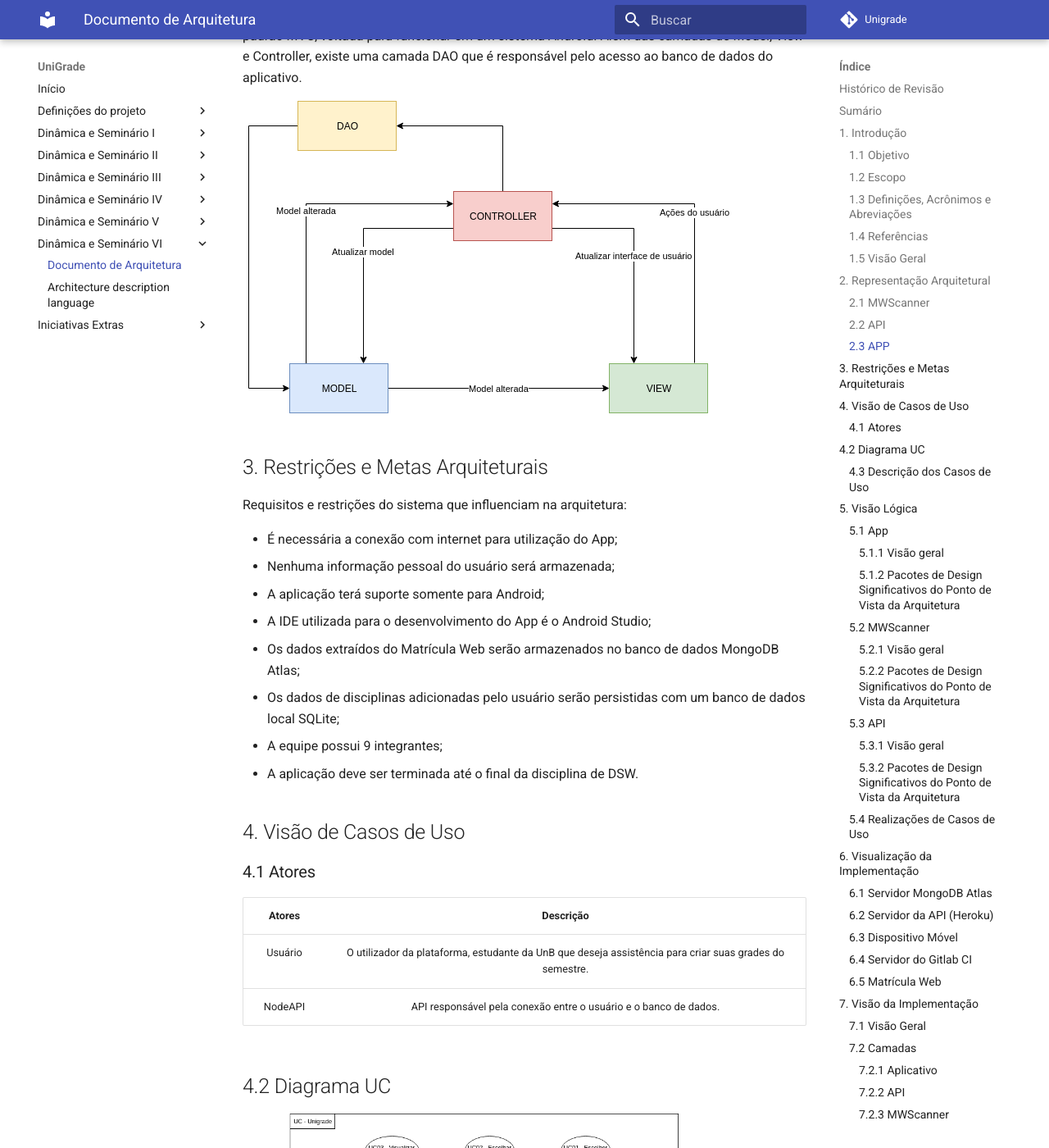
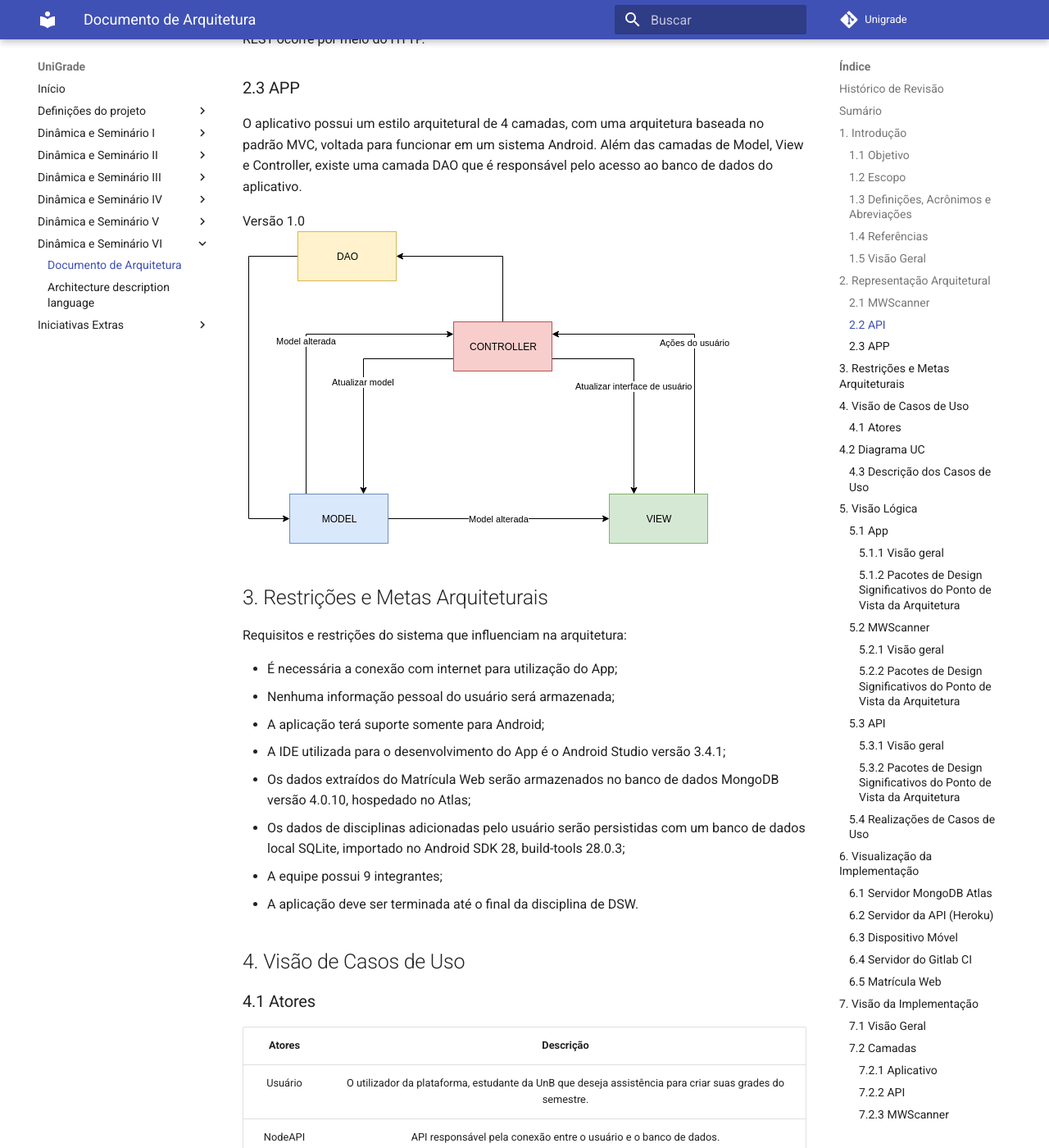
Before and after one commit to ads-unigrade-2019-1/Wiki, an MkDocs documentation site: the page built from docs/dinamica06/DAS.md, in a window 1280 px wide and 1400 px high, scrolled down 6257 px. Shown: the whole window at 82% size. Built offline with MkDocs 1.6.1 and Material for MkDocs 9.7.7, drawn with Linux system fonts in a browser that asks for light colours; some of the changed text lies outside the part shown.

Commit message:
Added versioning of DAS
Signed-off-by: DanMke <danmke@hotmail.com>

Co-authored-by: Guilherme Guy <guilhermeguy349@gmail.com>

```diff
--- a/docs/dinamica06/DAS.md
+++ b/docs/dinamica06/DAS.md
@@ -18,6 +18,7 @@
 | 16/06/2019 | 0.12 | Adição do tópico Tamanho e Desempenho | Ezequiel De Oliveira Dos Reis |
 | 18/06/2019 | 0.13 | Correção no tópico de Representação Arquitetural | Daniel Maike, Guilherme Guy |
 | 18/06/2019 | 0.14 | Correção no tópico de Visão de Implementação | Daniel Maike, Guilherme Guy |
+| 24/06/2019 | 1.0.0 | Adição das versões dos diagramas e dos programas utilizados no desenvolvimento | Daniel Maike, Guilherme Guy |
 
 ## Sumário
 
@@ -101,9 +102,9 @@
 
 As referências aplicáveis são:
 
-*<https://sce.uhcl.edu/helm/RationalUnifiedProcess/webtmpl/templates/a_and_d/rup_sad.htm#1.%20%20%20%20%20%20%20%20%20%20%20%20%20%20%20%20%20%20Introduction>
-*<https://www.cin.ufpe.br/~gta/rup-vc/extend.formal_resources/guidances/examples/resources/sadoc_v1.htm>
-*<https://www.cin.ufpe.br/~gta/rup-vc/core.informal_resources/guidances/examples/resources/ex_sad.htm>
+* <https://sce.uhcl.edu/helm/RationalUnifiedProcess/webtmpl/templates/a_and_d/rup_sad.htm#1.%20%20%20%20%20%20%20%20%20%20%20%20%20%20%20%20%20%20Introduction> <br>
+* <https://www.cin.ufpe.br/~gta/rup-vc/extend.formal_resources/guidances/examples/resources/sadoc_v1.htm> <br>
+* <https://www.cin.ufpe.br/~gta/rup-vc/core.informal_resources/guidances/examples/resources/ex_sad.htm> <br>
 
 ### 1.5 Visão Geral
 
@@ -128,6 +129,7 @@
 * API NodeJS, recupera os dados do banco de dados e os apresenta no APP por meio de requisições, além de recuperar os dados, é responsável pela montagem de grades horárias de acordo com as disciplinas adicionadas no App
 * App Android em Java, apresenta os dados capturados por meio de requisições na API e manda as disciplinas adicionadas para que as grades horárias sejam montadas e recuperadas por meio de outra requisição para serem apresentadas
 
+Versão 1.0 <br>
 ![diagramacontexto](img/diagramadecontexto.png)
 
 Cada frente possui sua própria arquitetura interna.
@@ -144,6 +146,7 @@
 
 O MWScanner funciona como um Cliente do Estilo Arquitetural Cliente-Servidor, através de requisições ele se comunica com o Servidor Matrícula Web para extrair o código HTML e filtrar os dados necessários.
 
+Versão 1.0 <br>
 ![clienteservidor](img/cliente-servidor.png)
 
 ### 2.2 API
@@ -155,6 +158,7 @@
 
 O aplicativo possui um estilo arquitetural de 4 camadas, com uma arquitetura baseada no padrão MVC, voltada para funcionar em um sistema Android. Além das camadas de Model, View e Controller, existe uma camada DAO que é responsável pelo acesso ao banco de dados do aplicativo.
 
+Versão 1.0 <br>
 ![mvc-dao](img/mvc-dao.png)
 
 ## 3. Restrições e Metas Arquiteturais
@@ -164,9 +168,9 @@
 * É necessária a conexão com internet para utilização do App;
 * Nenhuma informação pessoal do usuário será armazenada;
 * A aplicação terá suporte somente para Android;
-* A IDE utilizada para o desenvolvimento do App é o Android Studio;
-* Os dados extraídos do Matrícula Web serão armazenados no banco de dados MongoDB Atlas;
-* Os dados de disciplinas adicionadas pelo usuário serão persistidas com um banco de dados local SQLite;
+* A IDE utilizada para o desenvolvimento do App é o Android Studio versão 3.4.1;
+* Os dados extraídos do Matrícula Web serão armazenados no banco de dados MongoDB versão 4.0.10, hospedado no Atlas;
+* Os dados de disciplinas adicionadas pelo usuário serão persistidas com um banco de dados local SQLite, importado no Android SDK 28, build-tools 28.0.3;
 * A equipe possui 9 integrantes;
 * A aplicação deve ser terminada até o final da disciplina de DSW.
 
@@ -181,6 +185,7 @@
 
 ## 4.2 Diagrama UC
 
+Versão 1.0 <br>
 ![uc](img/casodeusogeral.png)
 
 ### 4.3 Descrição dos Casos de Uso
@@ -218,6 +223,7 @@
 
 #### 5.1.2 Pacotes de Design Significativos do Ponto de Vista da Arquitetura
 
+Versão 1.0 <br>
 ![apptypeh](img/typehierarchyapp.jpg)
 
 ### 5.2 MWScanner
@@ -233,6 +239,7 @@
 
 #### 5.2.2 Pacotes de Design Significativos do Ponto de Vista da Arquitetura
 
+Versão 1.0 <br>
 ![classesmwscanner](img/classesmwscanner.png)
 
 ### 5.3 API
@@ -250,18 +257,22 @@
 
 #### 5.3.2 Pacotes de Design Significativos do Ponto de Vista da Arquitetura
 
+Versão 1.0 <br>
 ![typehapi](img/typehierarchyapi.jpg)
 
+Versão 1.0 <br>
 ![classapi](img/apiclasses.jpg)
 
 ### 5.4 Realizações de Casos de Uso
 
+Versão 1.0 <br>
 ![realizacaouc](img/realizacaouc.png)
 
 ## 6. Visualização da Implementação
 
 O diagrama de implementação a seguir, representa os nós físicos do sistema e a maneira como eles se comunicam.
 
+Versão 1.0 <br>
 ![implementacao](img/implementacao.png)
 
 ### 6.1 Servidor MongoDB Atlas
@@ -339,32 +350,38 @@
 * courses (cursos) <br>
 Armazena o código do curso, código do campus que ele pertence, nome, turno, modalidade e as habilitações que ele possui.
 
+Versão 1.0 <br>
 ![courses](img/courses.png)
 
 * habilitations (habilitações) <br>
 Armazena o código da habilitação, nome e as disciplinas por cada período da habilitação.
 
+Versão 1.0 <br>
 ![hab](img/habilitations.png)
 
 * departments (departamentos) <br>
 Armazena o código do campus em que ele pertence, código do departamento, nome, iniciais e disciplinas que ele possui.
 
+Versão 1.0 <br>
 ![dep](img/departments.png)
 
 * disciplines (disciplinas) <br>
 Armazena o nome da Disciplina, código da disciplina, código do departamento em que a disciplina pertence, as turmas que ela possui, os pré-requisitos e os créditos.
 
+Versão 1.0 <br>
 ![disc](img/disciplines.png)
 
 * classes (turmas) <br>
 Armazena o nome da Turma, número de vagas, código da disciplina a que a turma pertence, os encontros (dias, horários e local), turno, professor(es) e o código do campus a que a disciplina pertence.
 
+Versão 1.0 <br>
 ![classes](img/classes.png)
 
 ### 8.2 App
 
 Na aplicação é utilizado um banco de dados SQLite para persistir os dados das disciplinas e turmas adicionadas pelo usuário
 
+Versão 1.0 <br>
 ![bancoapp](img/bancodedadosapp.png)
 
 ## 9. Tamanho e Desempenho
```
